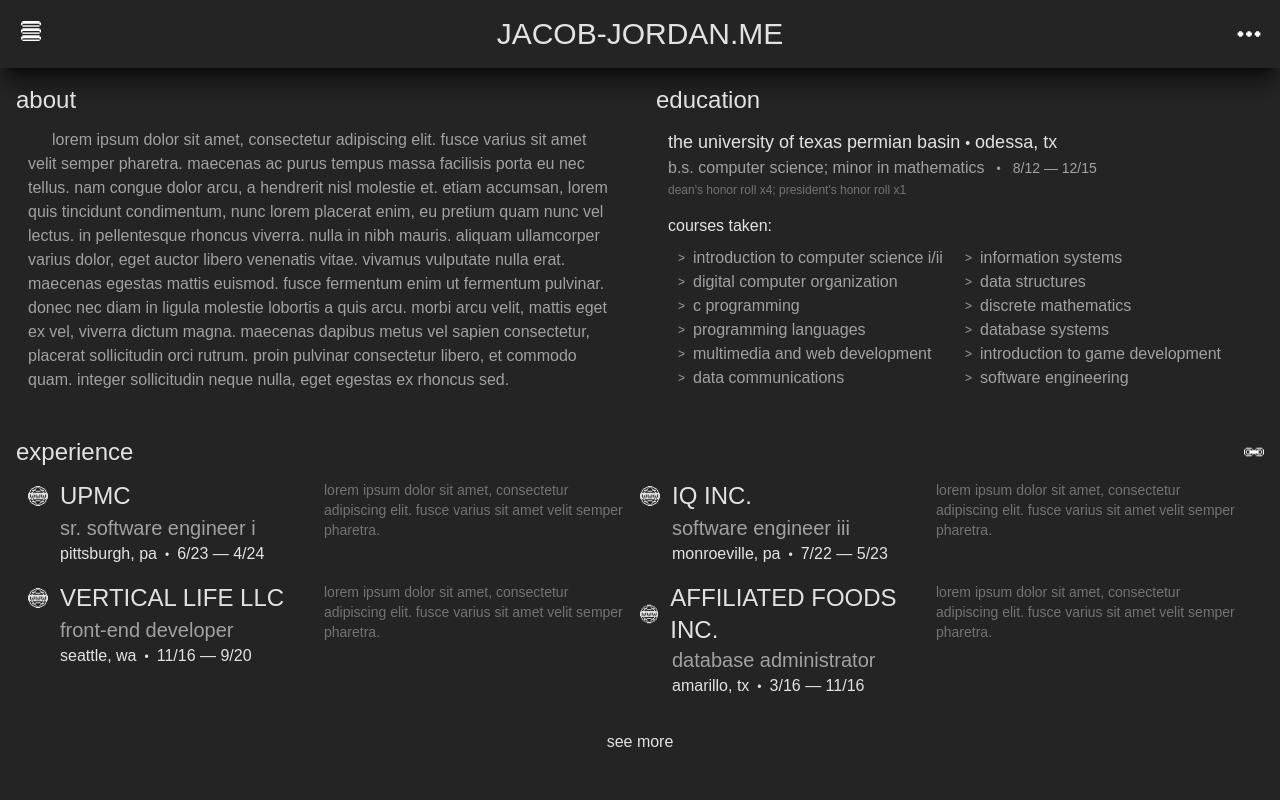
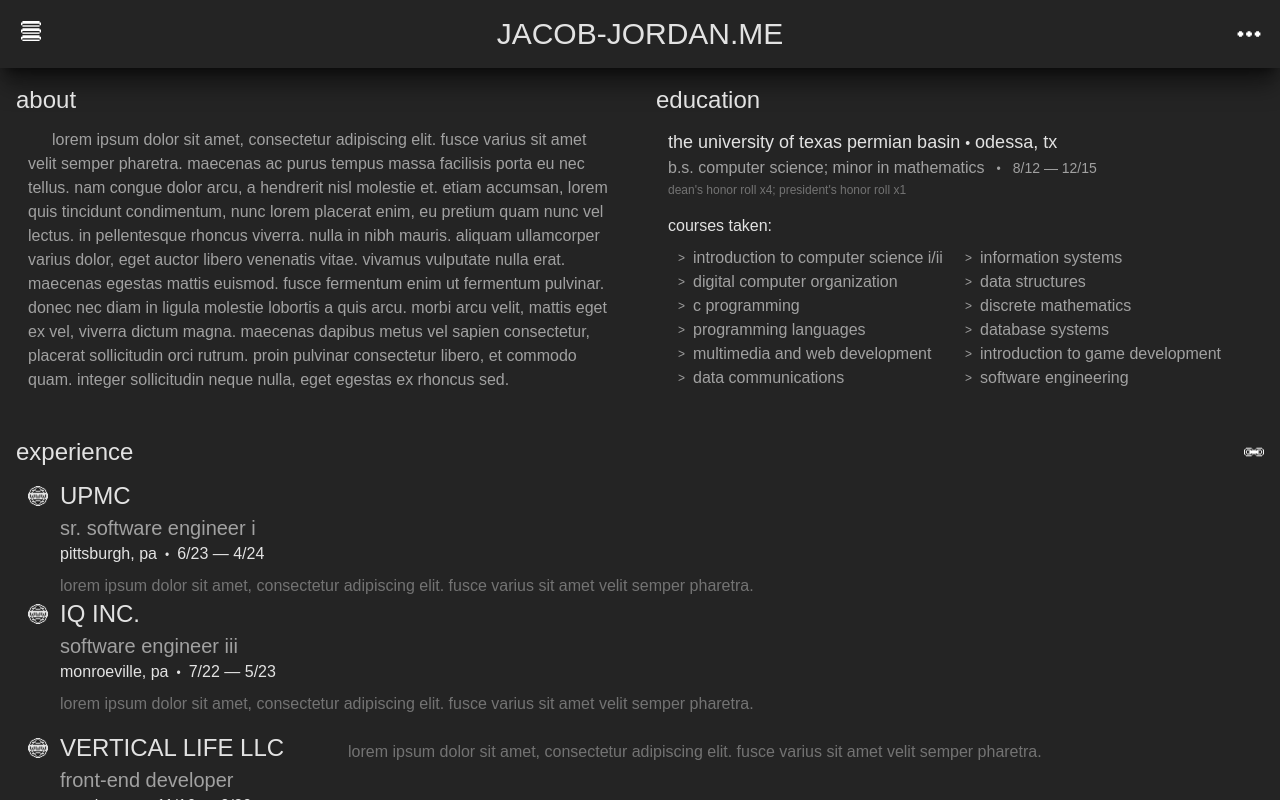
Before and after one commit to jacobjordan94/jacob-jordan-me, a React (Vite) app: page / in a window 1280 px wide. Built offline with nearby package versions, Linux system fonts and the light colour scheme; a web font is replaced by a local one.

Commit message:
styling updates to jobwithdesctription component

```diff
--- a/src/components/jobs/JobWithDescription.jsx
+++ b/src/components/jobs/JobWithDescription.jsx
@@ -1,9 +1,9 @@
 import JobBase from "./JobBase";
 
-export default function JobWithDescription({ job, className = '' }) {
+export default function JobWithDescription({ job, className = '',  descriptionClass = ''}) {
     return (
-        <JobBase job={job} className={'flex flex-col @5xl:flex-row @5xl:flex-1/2 ' + className}>
-            <div className="description text-sm ms-8 @5xl:ms-0 mt-2 @5xl:mt-0 text-neutral-500 @5xl:ps-2 @5xl:pe-4">
+        <JobBase job={job} className={`job-with-description ${className}`}>
+            <div className={`description ms-8 mt-2 h-full text-neutral-500 ${descriptionClass}`}>
                 { job.description }
             </div>
         </JobBase>
```
